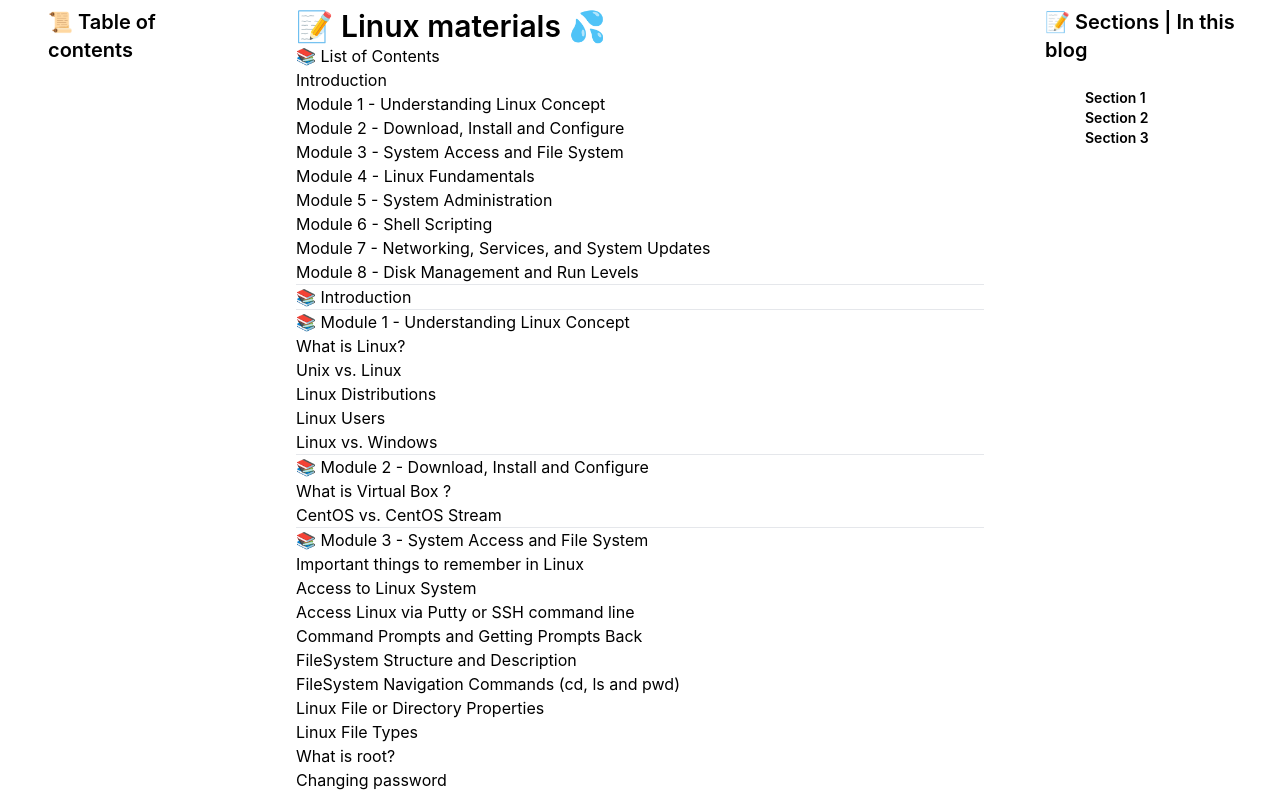
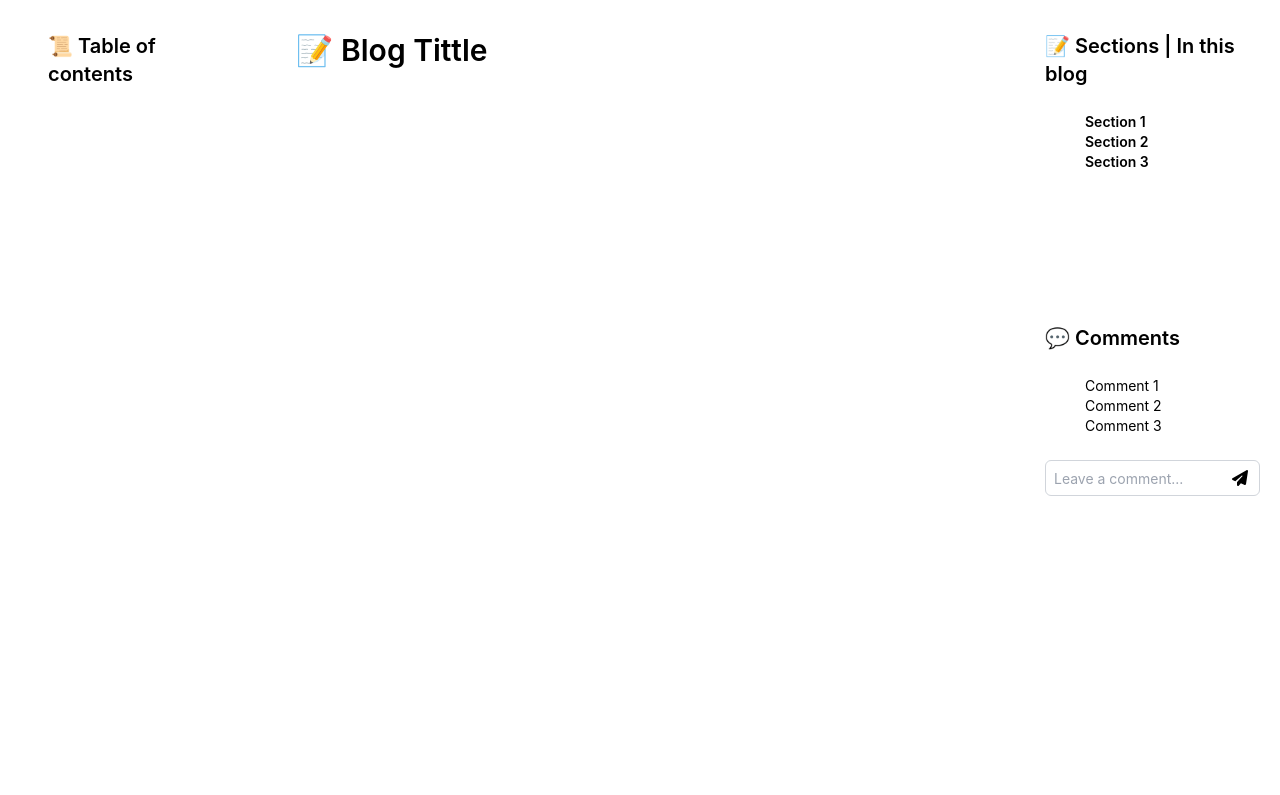
Before and after one commit to thanhngan22/my-blogs, a React (Create React App) app: page / in a window 1280 px wide. Shown: the top 795 px of the page. Built offline with nearby package versions, Linux system fonts and the light colour scheme.

Commit message:
fix fetching static data

```diff
--- a/src/layout/Content.tsx
+++ b/src/layout/Content.tsx
@@ -34,13 +34,13 @@ const Content = () => {
     return (
         <div className="content__wrapper w-3/5 py-2 px-10 overflow-y-auto overflow-x-hidden">
             <div className="blog__header">
-                <h1 className="text-3xl font-semibold"> 📝 Linux materials 💦</h1>
+                <h1 className="text-3xl font-semibold"> 📝 Blog Tittle</h1>
             </div>
             <div className="blog__main">
-                <ReactMarkdown children={data}
+                {/* <ReactMarkdown children={data}
                     remarkPlugins={[remarkMath, remarkGfm]}
                     rehypePlugins={[rehypeKatex]}
-                />
+                /> */}
             </div>
         </div>
     )
```
